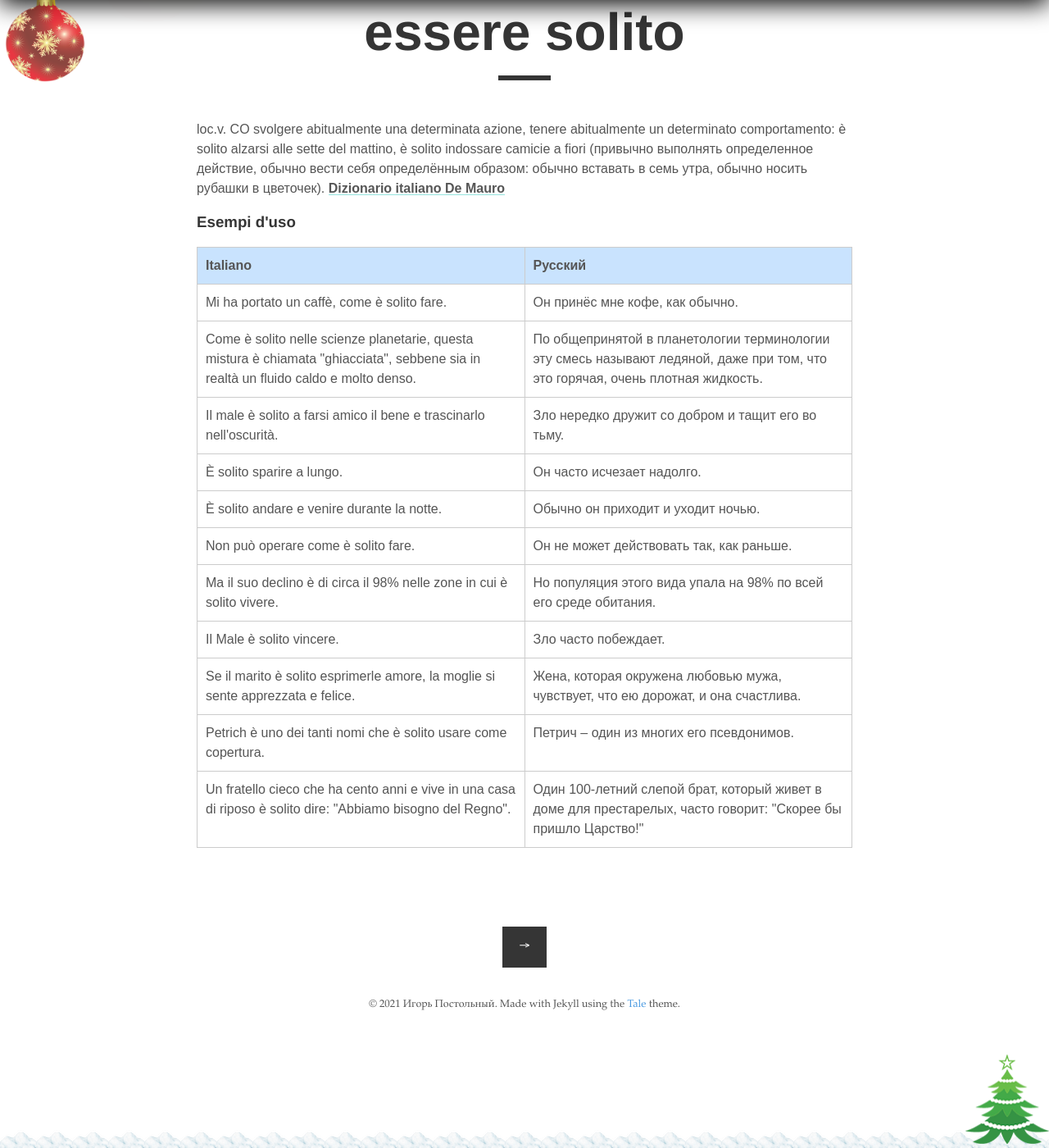
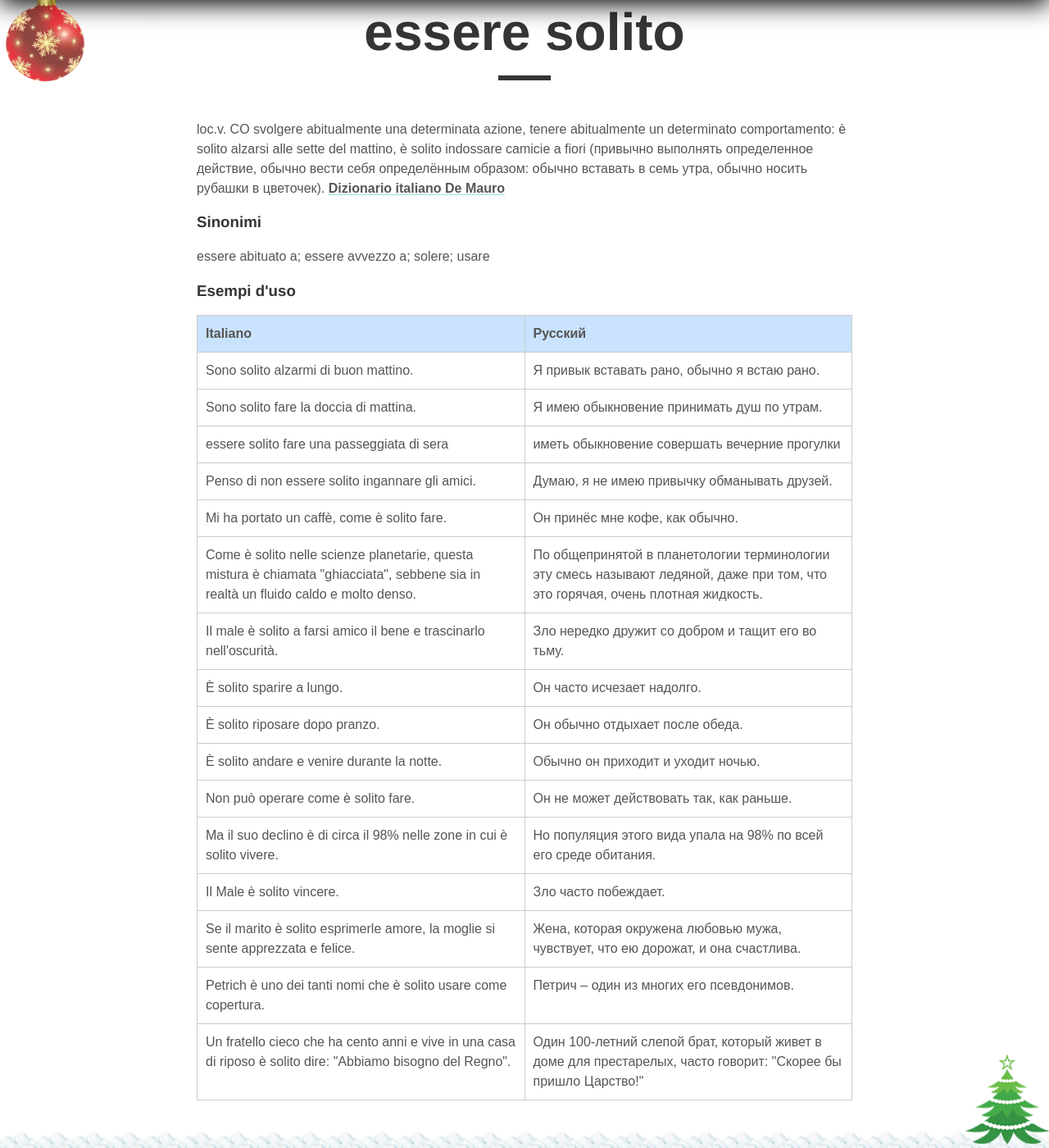
Before and after one commit to postolny/postolny.github.io, a Jekyll site: the page built from _posts/2021-01-04-essere-solito.md, in a window 1280 px wide and 1400 px high, scrolled down 592 px. Shown: the whole window at 82% size. Built offline with Jekyll 4.4.1, drawn with Linux system fonts in a browser that asks for light colours; nearby versions of some CDN libraries.

Commit message:
Add files via upload

```diff
--- a/_posts/2021-01-04-essere-solito.md
+++ b/_posts/2021-01-04-essere-solito.md
@@ -10,14 +10,23 @@ tags:
 
 loc.v. CO svolgere abitualmente una determinata azione, tenere abitualmente un determinato comportamento: è solito alzarsi alle sette del mattino, è solito indossare camicie a fiori (привычно выполнять определенное действие, обычно вести себя определённым образом: обычно вставать в семь утра, обычно носить рубашки в цветочек). [Dizionario italiano De Mauro](https://dizionario.internazionale.it/parola/essere-solito)
 
+### Sinonimi
+
+essere abituato a; essere avvezzo a; solere; usare
+
 ### Esempi d'uso
 
 | Italiano | Русский |
 |----------|---------|
+|Sono solito alzarmi di buon mattino.|Я привык вставать рано, обычно я встаю рано.|
+|Sono solito fare la doccia di mattina.|Я имею обыкновение принимать душ по утрам.|
+|essere solito fare una passeggiata di sera|иметь обыкновение совершать вечерние прогулки|
+|Penso di non essere solito ingannare gli amici.|Думаю, я не имею привычку обманывать друзей.|
 |Mi ha portato un caffè, come è solito fare.|Он принёс мне кофе, как обычно.|
 |Come è solito nelle scienze planetarie, questa mistura è chiamata "ghiacciata", sebbene sia in realtà un fluido caldo e molto denso.|По общепринятой в планетологии терминологии эту смесь называют ледяной, даже при том, что это горячая, очень плотная жидкость.|
 |Il male è solito a farsi amico il bene e trascinarlo nell'oscurità.|Зло нередко дружит со добром и тащит его во тьму.|
 |È solito sparire a lungo.|Он часто исчезает надолго.|
+|È solito riposare dopo pranzo.|Он обычно отдыхает после обеда.|
 |È solito andare e venire durante la notte.|Обычно он приходит и уходит ночью.|
 |Non può operare come è solito fare.|Он не может действовать так, как раньше.|
 |Ma il suo declino è di circa il 98% nelle zone in cui è solito vivere.|Но популяция этого вида упала на 98% по всей его среде обитания.|
```
